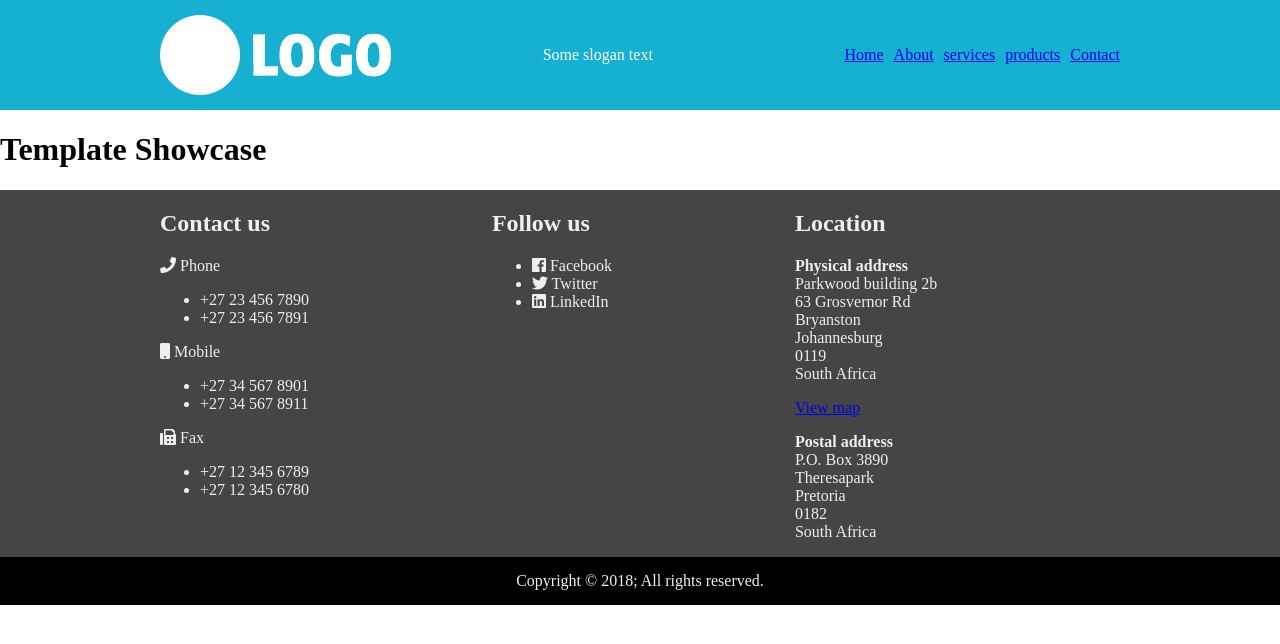
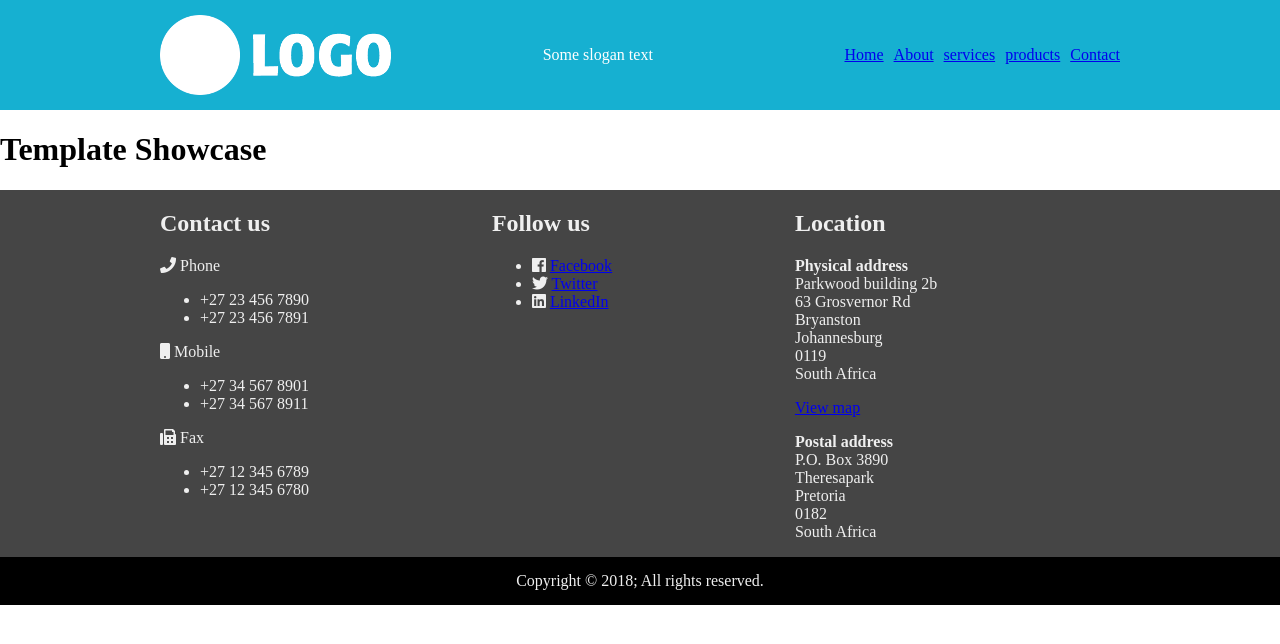
Before and after one commit to julian-labuschagne/jtemplate, a Jekyll site: the page built from index.html, in a window 1280 px wide. Shown: the top 644 px of the page. Built offline with Jekyll 4.4.1, drawn with Linux system fonts in a browser that asks for light colours; nearby versions of some CDN libraries.

Commit message:
Create and style social section

```diff
--- a/_includes/social.html
+++ b/_includes/social.html
@@ -1,6 +1,11 @@
 <h2>Follow us</h2>
 <ul>
-	{% for account in site.social_accounts %}
-		<li><i class="fab fa-{{ account.icon }}"></i> {{ account.name }}</li>
+	{% for account in site.data.social.accounts %}
+		<li>
+			<i class="fab fa-{{ account.icon }}"></i>
+			<a href="{{ account.url }}" target="_blank">
+				{{ account.name }}
+			</a>
+		</li>
 	{% endfor %}
 </ul>
```
Also changed, not shown: _data/social.yml (added, +10 -0 lines).
